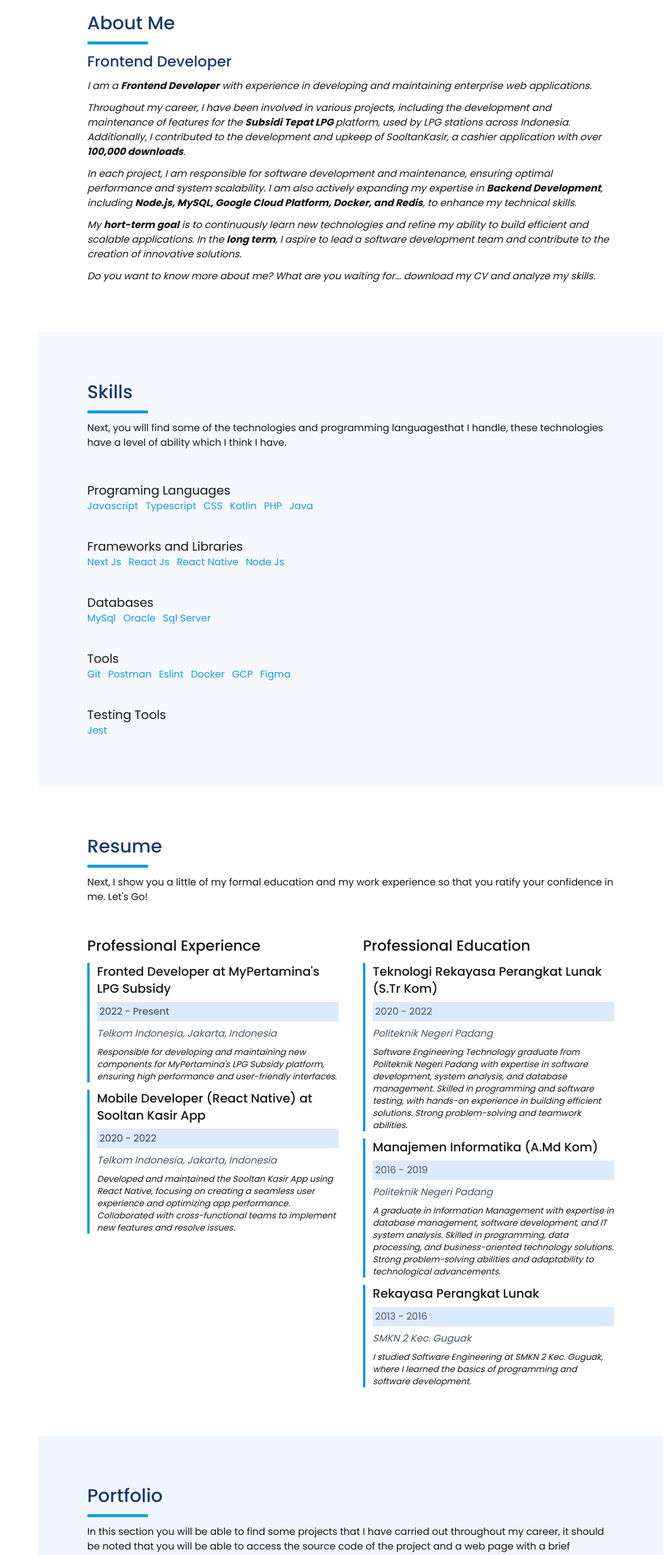
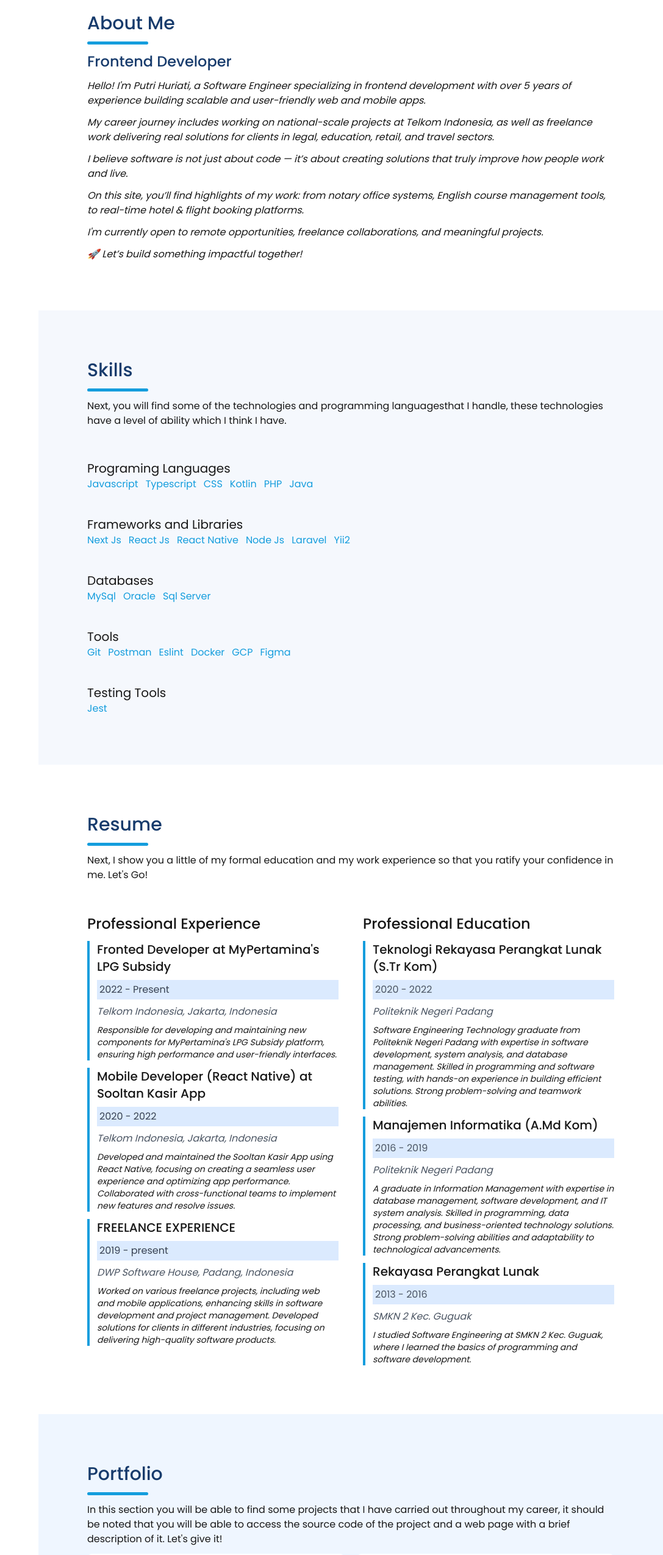
Before and after one commit to HuriatiPutri/my-portfolio, a Next.js app: page / in a window 1280 px wide. Shown: the part 860-3410 px from the top of the page at 61% size, without its empty margins (193-1280 px from the left). Built offline with nearby package versions, Linux system fonts and the light colour scheme.

Commit message:
add resume and profolio

```diff
--- a/src/data/portfolio.js
+++ b/src/data/portfolio.js
@@ -15,9 +15,23 @@ export const portfolio = [
     },
     {
         id: 3,
+        title: "English Course Manager",
+        description: "Automated invoicing and billing process for English course center, replaced manual Excel-based system.",
+        image: "/elia.png",
+        link: "",
+    },
+    {
+        id: 4,
         title: "Notarius",
-        description: "Software Manajemen Pekerjaan & Keuangan Notaris/PPAT",
+        description: "Web-based system for managing legal documentation, improving workflow traceability and speed.",
         image: "/notarius.png",
         link: "https://notarius.id",
+    },
+    {
+        id: 5,
+        title: "Inventory Management System",
+        description: " Enabled multi-warehouse stock control for CVs in Padang, reduced stock error rates significantly",
+        image: "/inventory.png",
+        link: "",
     }
 ]
--- a/src/data/resume.js
+++ b/src/data/resume.js
@@ -13,6 +13,13 @@ export const experience = [
         date: "2020 - 2022",
         description: "Developed and maintained the Sooltan Kasir App using React Native, focusing on creating a seamless user experience and optimizing app performance. Collaborated with cross-functional teams to implement new features and resolve issues."
     },
+    {
+        id: 3,
+        title: "FREELANCE EXPERIENCE",
+        company: "DWP Software House, Padang, Indonesia",
+        date: "2019 - present",
+        description: "Worked on various freelance projects, including web and mobile applications, enhancing skills in software development and project management. Developed solutions for clients in different industries, focusing on delivering high-quality software products."
+    }
 ];
 
 export const education = [
--- a/src/modules/About.jsx
+++ b/src/modules/About.jsx
@@ -15,22 +15,12 @@ export default function About() {
           Frontend Developer
         </h2>
         <div className="italic flex flex-col gap-3">
-          <p>
-          I am a <strong>Frontend Developer</strong> with experience in developing and maintaining enterprise web applications.
-          </p>
-          <p>
-          Throughout my career, I have been involved in various projects, including the development and maintenance of features for the <strong>Subsidi Tepat LPG </strong> platform, used by LPG stations across Indonesia. Additionally, I contributed to the development and upkeep of SooltanKasir, a cashier application with over <strong>100,000 downloads</strong>.
-          </p>
-          <p>
-          In each project, I am responsible for software development and maintenance, ensuring optimal performance and system scalability. I am also actively expanding my expertise in <strong>Backend Development</strong>, including <strong>Node.js, MySQL, Google Cloud Platform, Docker, and Redis</strong>, to enhance my technical skills.
-          </p>
-          <p>
-          My <strong>hort-term goal</strong> is to continuously learn new technologies and refine my ability to build efficient and scalable applications. In the <strong>long term</strong>, I aspire to lead a software development team and contribute to the creation of innovative solutions.
-          </p>
-          <p>
-            Do you want to know more about me? What are you waiting for...
-            download my CV and analyze my skills.
-          </p>
+          <p>Hello! I'm Putri Huriati, a Software Engineer specializing in frontend development with over 5 years of experience building scalable and user-friendly web and mobile apps.</p>
+          <p>My career journey includes working on national-scale projects at Telkom Indonesia, as well as freelance work delivering real solutions for clients in legal, education, retail, and travel sectors.</p>
+          <p>I believe software is not just about code — it’s about creating solutions that truly improve how people work and live.</p>
+          <p>On this site, you’ll find highlights of my work: from notary office systems, English course management tools, to real-time hotel & flight booking platforms.</p>
+          <p>I'm currently open to remote opportunities, freelance collaborations, and meaningful projects.</p>
+          <p>🚀 Let’s build something impactful together!</p>
         </div>
       </div>
       <div className="md:p-20 p-5 bg-[#f5f8fd] flex flex-col gap-3 h-full">
@@ -64,6 +54,8 @@ export default function About() {
             <span className="text-[#149ddd]">React Js</span>
             <span className="text-[#149ddd]">React Native</span>
             <span className="text-[#149ddd]">Node Js</span>
+            <span className="text-[#149ddd]">Laravel</span>
+            <span className="text-[#149ddd]">Yii2</span>
           </div>
           <h2 className="text-xl mt-10">Databases</h2>
           <div className="flex flex-wrap gap-3">
```
Also changed, not shown: public/elia.png (added), public/inventory.png (added).
